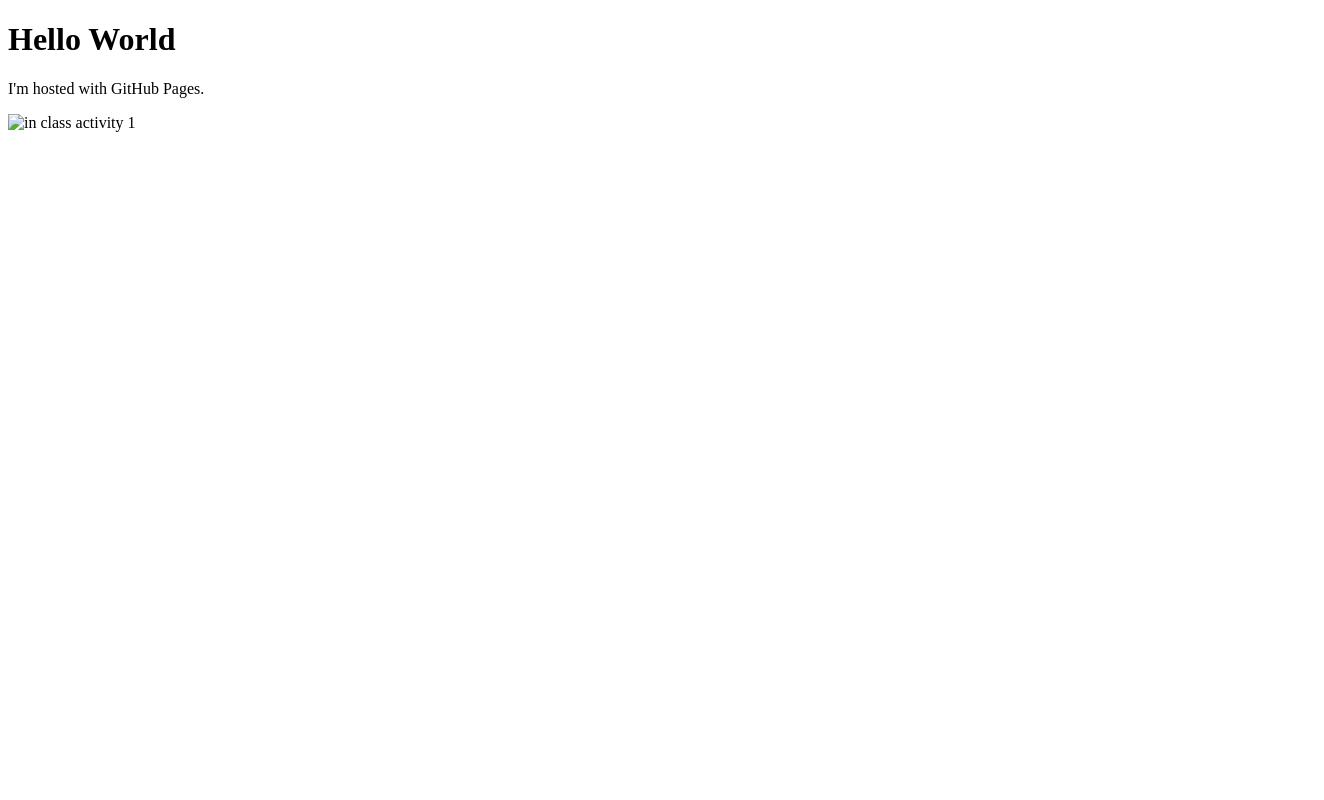
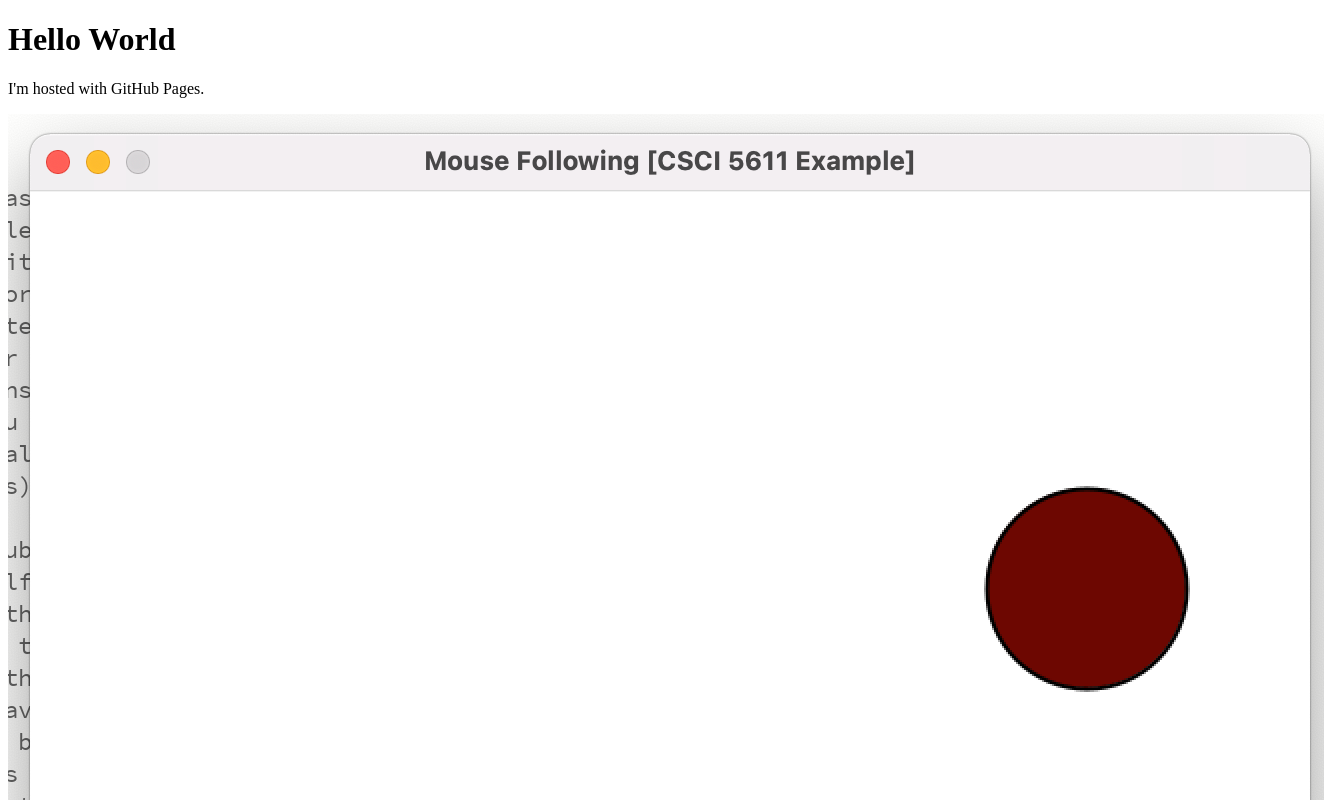
Before and after one commit to moorl007/CSCI5611_HW1, a plain HTML site: page index.html in a window 1280 px wide. Shown: the top 800 px of the page, 1324 px wide, since content can reach past the window. Drawn offline with Linux system fonts and the light colour scheme.

Commit message:
Update index.html

```diff
--- a/index.html
+++ b/index.html
@@ -3,6 +3,6 @@
 <body>
 <h1>Hello World</h1>
 <p>I'm hosted with GitHub Pages.</p>
-<img src="csci5611_1" alt="in class activity 1">
+<img src="csci5611_1.png" alt="in class activity 1">
 </body>
 </html>
```
